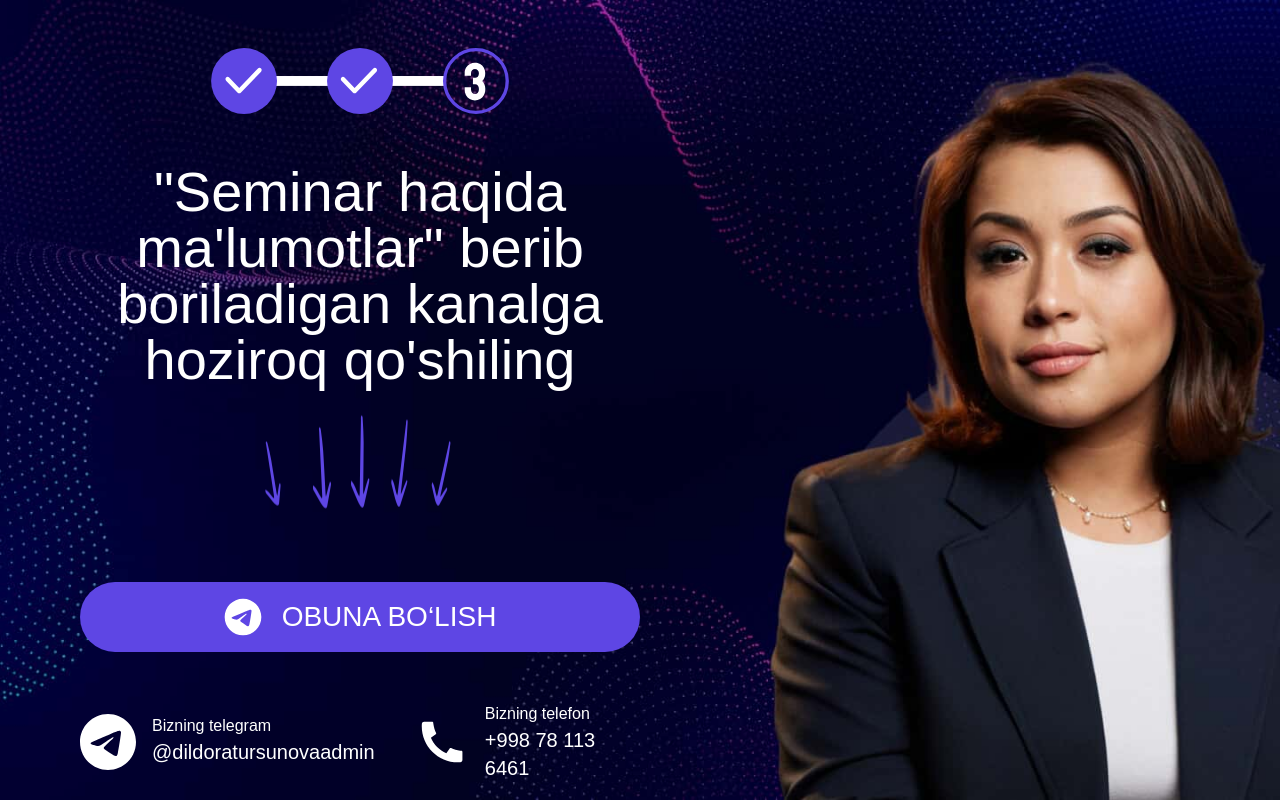
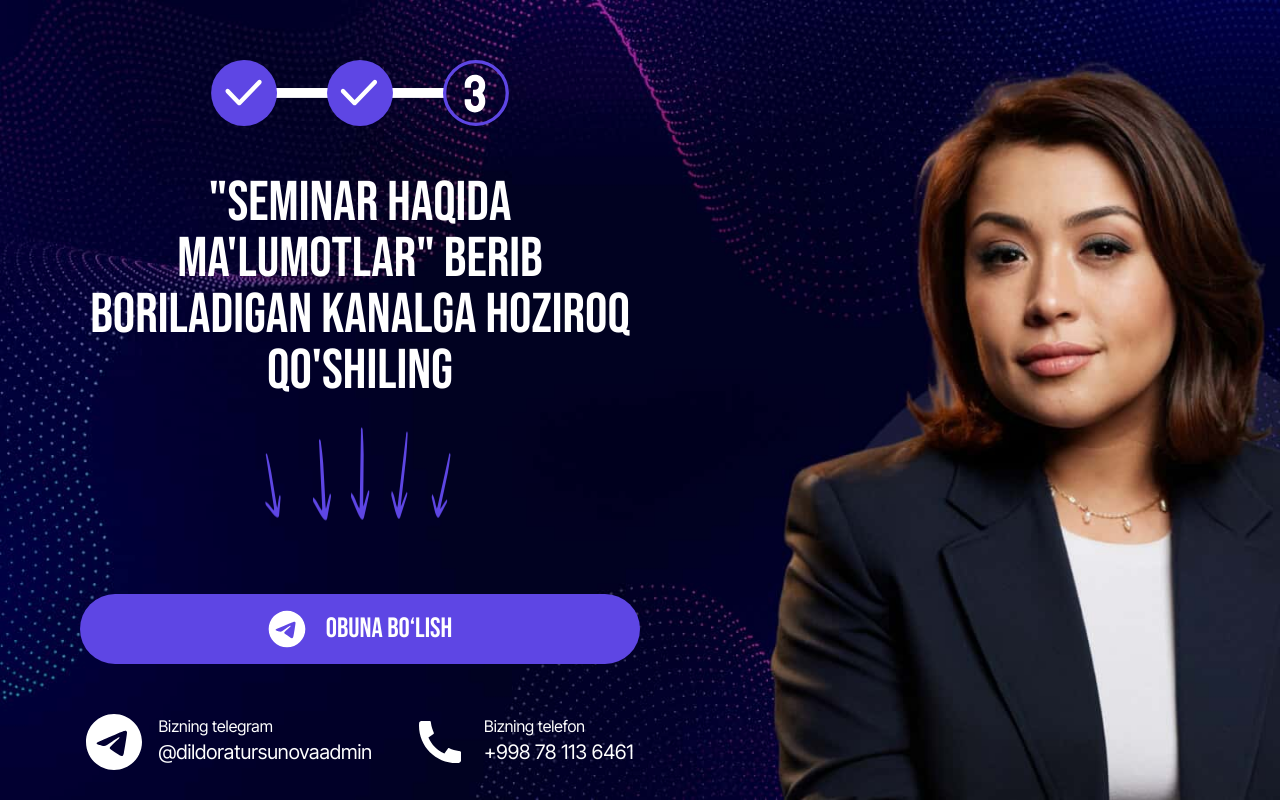
Before and after one commit to sultonbayevogabek/dildora-vebinar-dynamics-market-uz, a website: page thankyou.html in a window 1280 px wide. Drawn offline with Linux system fonts and the light colour scheme; no server answers.

Commit message:
initial commit

```diff
--- a/thankyou.html
+++ b/thankyou.html
@@ -5,6 +5,9 @@
    <meta name="viewport"
          content="width=device-width, user-scalable=no, initial-scale=1.0, maximum-scale=1.0, minimum-scale=1.0">
    <meta http-equiv="X-UA-Compatible" content="ie=edge">
+  <link rel="preconnect" href="https://fonts.googleapis.com">
+  <link rel="preconnect" href="https://fonts.gstatic.com" crossorigin>
+  <link href="https://fonts.googleapis.com/css2?family=Bebas+Neue&family=Inter+Tight:wght@300;400;500&display=swap" rel="stylesheet">
    <link rel="stylesheet" href="css/styles.css">
    <title>Dildora Tursunova</title>
 </head>
```
Also changed, not shown: css/styles.css.
